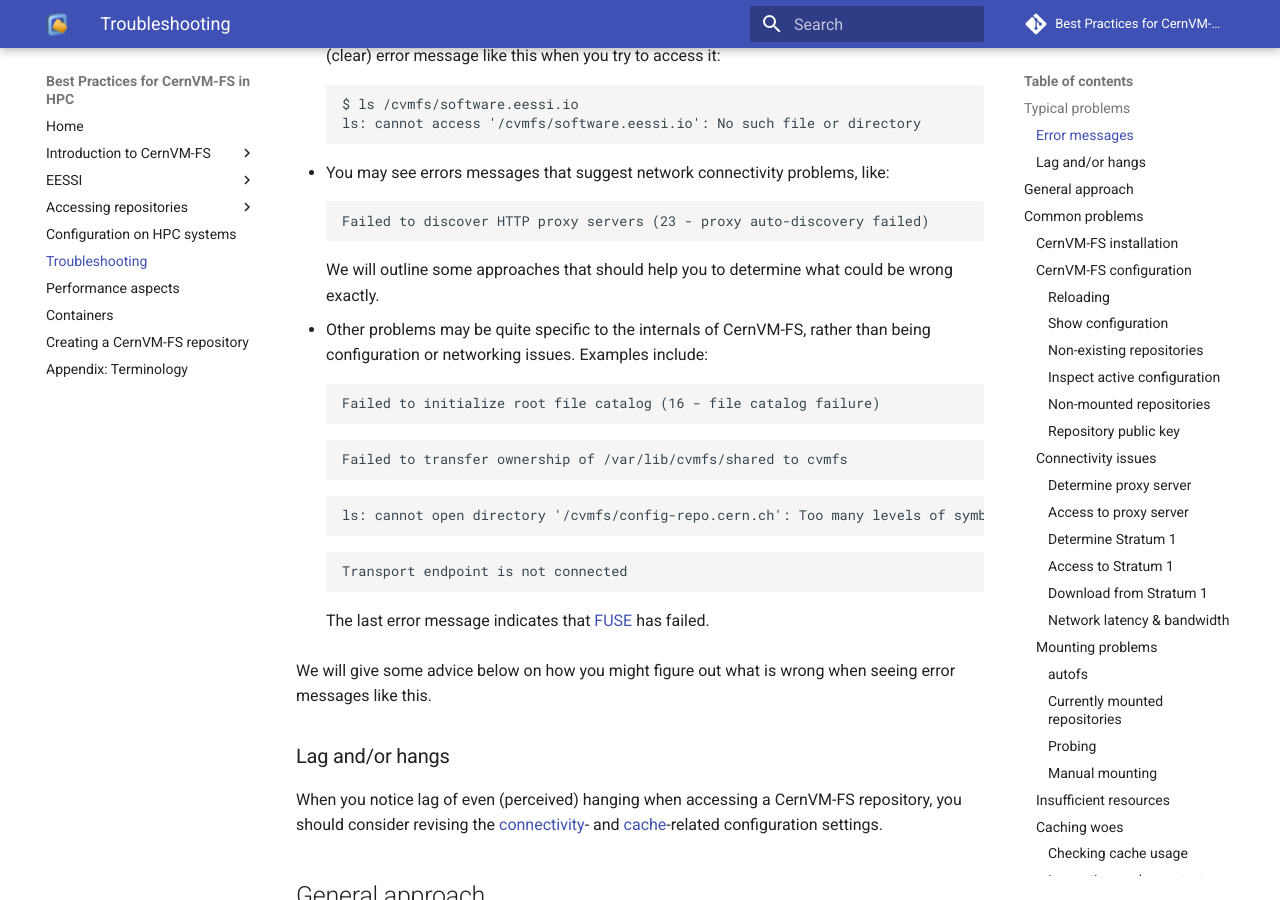
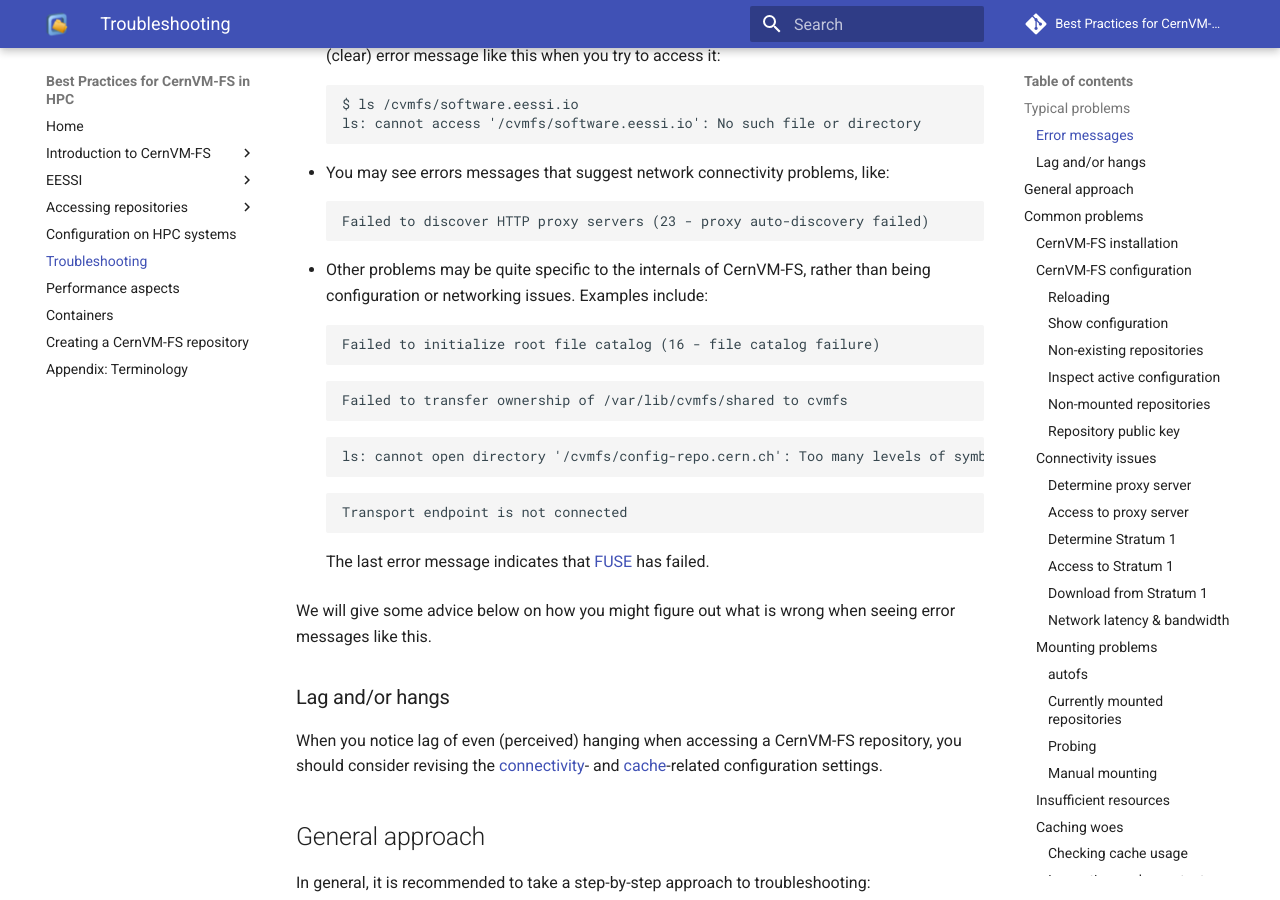
Before and after one commit to multixscale/cvmfs-tutorial-hpc-best-practices, an MkDocs documentation site: the page built from docs/troubleshooting.md, in a window 1280 px wide and 900 px high, scrolled down 1130 px. Built offline with MkDocs 1.6.1 and Material for MkDocs 9.7.7, drawn with Linux system fonts in a browser that asks for light colours; emoji names are drawn with the system emoji font; comment, search, counter and statistics services are not loaded.

Commit message:
tiny cleanup in typical error messages

````diff
--- a/docs/troubleshooting.md
+++ b/docs/troubleshooting.md
@@ -48,8 +48,6 @@
   ```
   Failed to discover HTTP proxy servers (23 - proxy auto-discovery failed)
   ```
-  We will outline some approaches that should help you to determine what could be wrong exactly.
-
 
 * Other problems may be quite specific to the internals of CernVM-FS,
   rather than being configuration or networking issues. Examples include:
````
